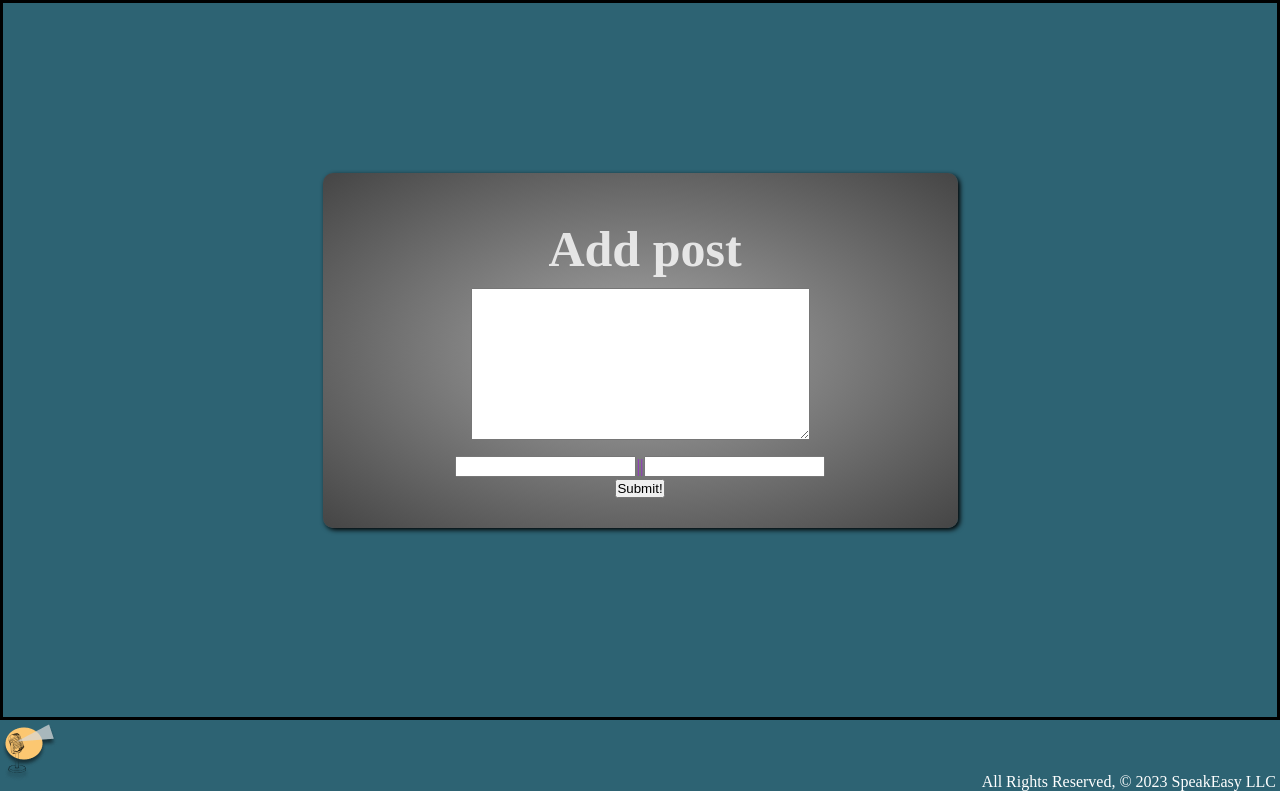
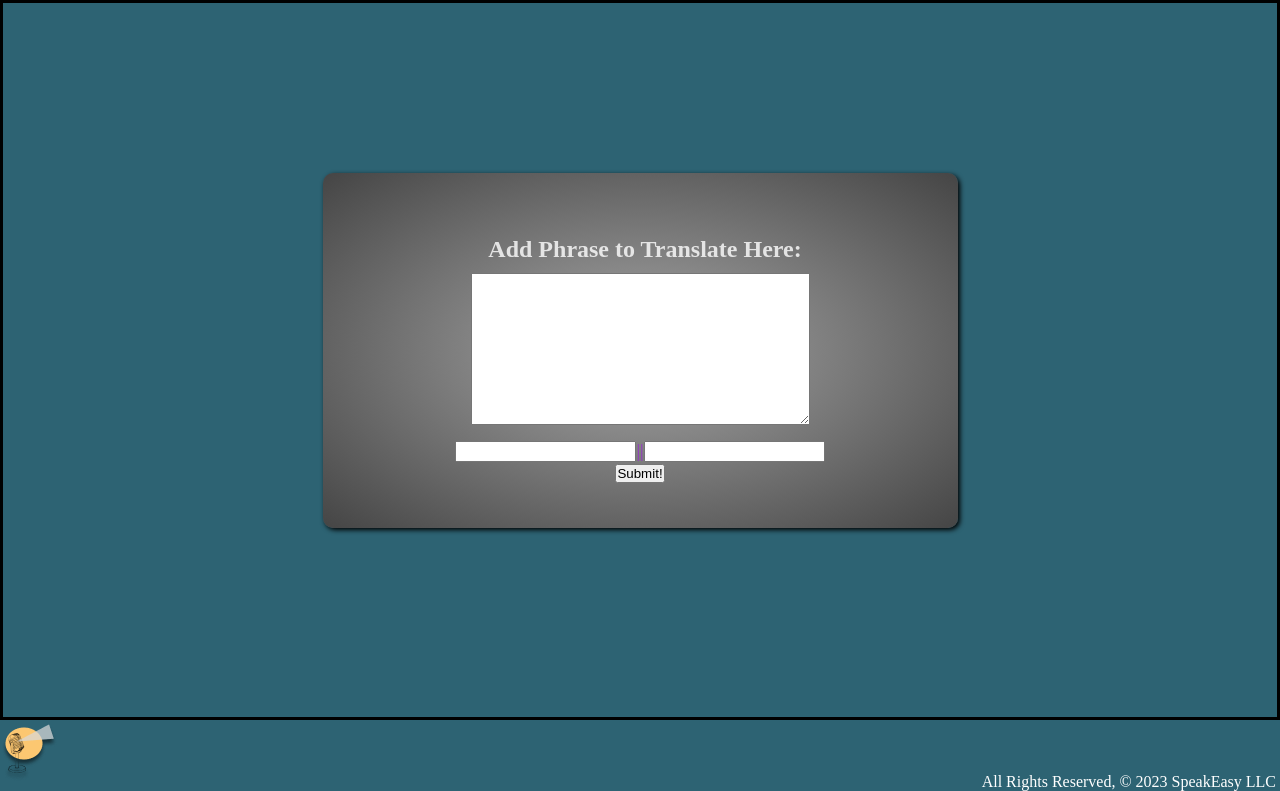
Before and after one commit to bcstidd/thespeakeasyapp, a Django app: page /posts/create/ in a window 1280 px wide. Shown: the part 49-840 px from the top of the page. Run offline with Django 4.2, Linux system fonts and the light colour scheme; the visitor is signed in with stand-in values (Sample User, id 1).

Commit message:
Modify view and forms file to add info to the add post form

```diff
--- a/main_app/static/css/style-charles.css
+++ b/main_app/static/css/style-charles.css
@@ -138,7 +138,7 @@
 }
 
 .make-post-title {
-    font-size: 25px;
+    font-size: 12px;
     color: rgba(255, 255, 255, 0.8);
 }
 
--- a/main_app/templates/main_app/post_form.html
+++ b/main_app/templates/main_app/post_form.html
@@ -7,9 +7,9 @@
         <div class="phrase">
           <div class="make-post-title">
           {% if object %}
-          <h1>Edit <span class="teal-text">{{object.name}}</span></h1>
+          <h1>Edit Phrase<span class="teal-text">{{object.name}}</span></h1>
           {% else %}
-          <h1>Add post</h1>
+          <h1>Add Phrase to Translate Here:</h1>
           {% endif %}
         </div>
       </div>
--- a/main_app/views.py
+++ b/main_app/views.py
@@ -36,8 +36,10 @@ class PostList(ListView):
 
 class PostCreate(LoginRequiredMixin, CreateView):
     model = Post
+    user_model = User
+
     fields = ['phrase', 'country_of_origin',
-              'native_language', 'date']
+              'native_language']
 
     def form_valid(self, form):
         form.instance.user = self.request.user
@@ -45,9 +47,16 @@ class PostCreate(LoginRequiredMixin, CreateView):
 
     def get_context_data(self, **kwargs):
         context = super().get_context_data(**kwargs)
+        context['user'] = self.request.user
         if self.request.user.is_authenticated:
             context['profile_id'] = self.request.user.profile.id
         return context
+
+    def get_initial(self):
+        initial = super().get_initial()
+        profile = self.request.user.profile
+        # initial['native_language'] = self.request.user.profile.primary_language
+        return initial
 
 class PostDetail(LoginRequiredMixin, DetailView):
     model = Post
@@ -77,7 +86,7 @@ class PostDetail(LoginRequiredMixin, DetailView):
 
 class PostUpdate(LoginRequiredMixin, UpdateView):
     model = Post
-    fields = ['phrase', 'country_of_origin', 'native_language', 'date']
+    fields = ['phrase', 'country_of_origin', 'native_language']
 
     def get_context_data(self, **kwargs):
         context = super().get_context_data(**kwargs)
```
Also changed, not shown: main_app/forms.py (+12 -1 lines).
